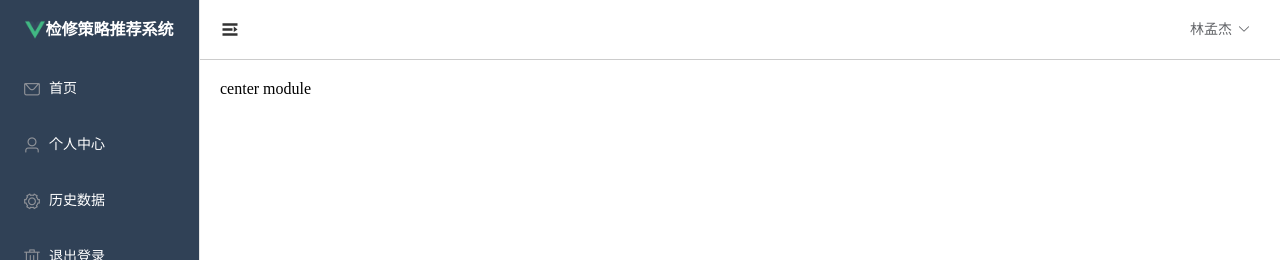
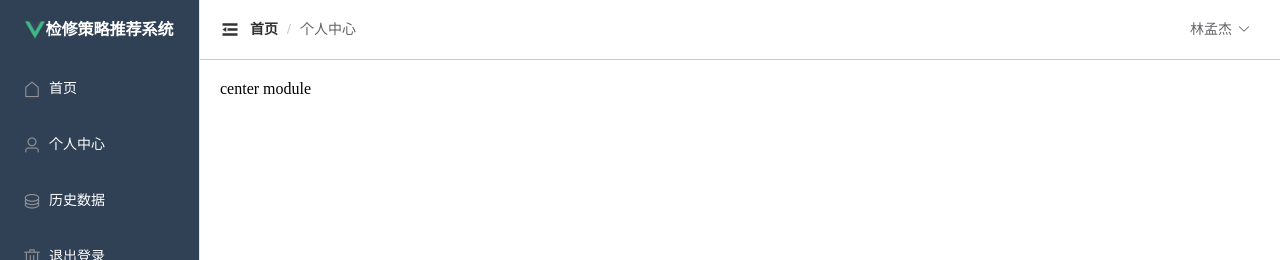
Before and after one commit to NIDIEJIE/recommend-web, a Vue app: page /center in a window 1280 px wide. Shown: the top 260 px of the page. Built offline with nearby package versions, Linux system fonts and the light colour scheme.

Commit message:
路由导航初步实现

```diff
--- a/src/assets/css/global.css
+++ b/src/assets/css/global.css
@@ -3,3 +3,7 @@
     padding: 0;
     box-sizing: border-box;
 }
+
+a {
+    text-decoration: none;
+}
--- a/src/components/Aside.vue
+++ b/src/components/Aside.vue
@@ -1,25 +1,25 @@
 <template>
   <el-aside :width="sideWidth + 'px'">
-    <el-menu :default-openeds="['1', '3']" style="min-height: 100vh; overflow-x: hidden" background-color="rgb(48, 65, 86)" text-color="#fff" :collapse-transition="false" :collapse="isCollapse">
+    <el-menu router :default-openeds="['1', '3']" style="min-height: 100vh; overflow-x: hidden" background-color="rgb(48, 65, 86)" text-color="#fff" :collapse-transition="false" :collapse="isCollapse">
       <div>
         <div style="height: 60px; line-height: 60px; text-align: center">
           <img src="../assets/logo.png" alt="" style="width: 20px; position: relative; top: 5px" />
           <b style="color: white" v-show="logoTextShow">检修策略推荐系统</b>
         </div>
       </div>
-      <el-menu-item index="1">
-        <i class="el-icon-message"></i>
+      <el-menu-item index="/">
+        <i class="el-icon-house"></i>
         <span slot="title">首页</span>
       </el-menu-item>
-      <el-menu-item index="2">
+      <el-menu-item index="/center">
         <i class="el-icon-user"></i>
         <span slot="title">个人中心</span>
       </el-menu-item>
-      <el-menu-item index="3">
-        <i class="el-icon-setting"></i>
+      <el-menu-item index="/history">
+        <i class="el-icon-coin"></i>
         <span slot="title">历史数据</span>
       </el-menu-item>
-      <el-menu-item index="4">
+      <el-menu-item index="/login">
         <i class="el-icon-delete"></i>
         <span slot="title">退出登录</span>
       </el-menu-item>
--- a/src/components/Header.vue
+++ b/src/components/Header.vue
@@ -2,13 +2,22 @@
   <div style="font-size: 15px; display: flex">
     <div style="flex: 1; font-size: 20px">
       <span :class="collapseBtnClass" style="cursor: pointer" @click="collapse"></span>
+      <el-breadcrumb style="display: inline-block; margin-left: 10px">
+        <el-breadcrumb-item :to="'/'">首页</el-breadcrumb-item>
+        <el-breadcrumb-item>{{ currentPathName }}</el-breadcrumb-item>
+      </el-breadcrumb>
     </div>
     <el-dropdown style="width: 70px; cursor: pointer">
-      <span>{{ username }}</span>
-      <i class="el-icon-arrow-down" style="margin-left: 5px"></i>
+      <span>{{ username }}<i class="el-icon-arrow-down" style="margin-left: 5px"></i></span>
+
       <el-dropdown-menu slot="dropdown">
-        <el-dropdown-item>个人中心</el-dropdown-item>
-        <el-dropdown-item>历史数据</el-dropdown-item>
+        <router-link to="/center">
+          <el-dropdown-item>个人中心</el-dropdown-item>
+        </router-link>
+        <router-link to="history">
+          <el-dropdown-item>历史数据</el-dropdown-item>
+        </router-link>
+
         <el-dropdown-item>退出登录</el-dropdown-item>
       </el-dropdown-menu>
     </el-dropdown>
@@ -16,16 +25,14 @@
 </template>
 
 <script>
-import { mapMutations } from 'vuex'
+import { mapMutations, mapState } from 'vuex'
 
 export default {
   name: 'Header',
   props: {},
   data() {
     return {
-      username: '林孟杰',
-      isCollapse: false,
-      collapseBtnClass: 'el-icon-s-unfold'
+      username: '林孟杰'
     }
   },
   methods: {
@@ -33,6 +40,12 @@ export default {
       this.setAside()
     },
     ...mapMutations('menu', ['setAside'])
+  },
+  computed: {
+    ...mapState('menu', ['collapseBtnClass']),
+    currentPathName() {
+      return this.$store.state.currentPathName //需要监听的数据
+    }
   }
 }
 </script>
--- a/src/router/index.js
+++ b/src/router/index.js
@@ -1,27 +1,32 @@
 import Vue from 'vue'
 import VueRouter from 'vue-router'
+import store from '@/store'
 
 Vue.use(VueRouter)
 
 const routes = [
   {
     path: '/',
-    name: 'Recommend',
-    component: () => import('../views/Recommend.vue'),
+    redirect: '/recommend'
+  },
+  {
+    path: '/recommend',
+    name: '',
+    component: () => import('../views/Recommend.vue')
   },
   {
     path: '/history',
-    name: 'History',
+    name: '历史数据',
     component: () => import('../views/History.vue')
   },
   {
     path: '/login',
-    name: 'Login',
+    name: '登录',
     component: () => import('../views/Login.vue')
   },
   {
     path: '/center',
-    name: 'Center',
+    name: '个人中心',
     component: () => import('../views/Center.vue')
   }
 ]
@@ -32,4 +37,11 @@ const router = new VueRouter({
   routes
 })
 
+// 路由守卫
+router.beforeEach((to, from, next) => {
+  localStorage.setItem('currentPathName', to.name) // 设置当前的路由名称，为了在Header组件中去使用
+  store.commit('setPath') // 触发store的数据更新
+  next() // 放行路由
+})
+
 export default router
--- a/src/store/index.js
+++ b/src/store/index.js
@@ -5,6 +5,16 @@ import menu from './menu'
 Vue.use(Vuex)
 
 export default new Vuex.Store({
+  state() {
+    return {
+      currentPathName: ''
+    }
+  },
+  mutations: {
+    setPath(state) {
+      state.currentPathName = localStorage.getItem('currentPathName')
+    }
+  },
   modules: {
     menu
   }
--- a/src/store/menu.js
+++ b/src/store/menu.js
@@ -7,7 +7,8 @@ export default {
     return {
       isCollapse: false,
       logoTextShow: true,
-      sideWidth: 200
+      sideWidth: 200,
+      collapseBtnClass: 'el-icon-s-fold'
     }
   },
 
@@ -18,9 +19,11 @@ export default {
       if (state.isCollapse) {
         state.sideWidth = 64
         state.logoTextShow = false
+        state.collapseBtnClass = 'el-icon-s-unfold'
       } else {
         state.sideWidth = 200
         state.logoTextShow = true
+        state.collapseBtnClass = 'el-icon-s-fold'
       }
     }
   },
```
